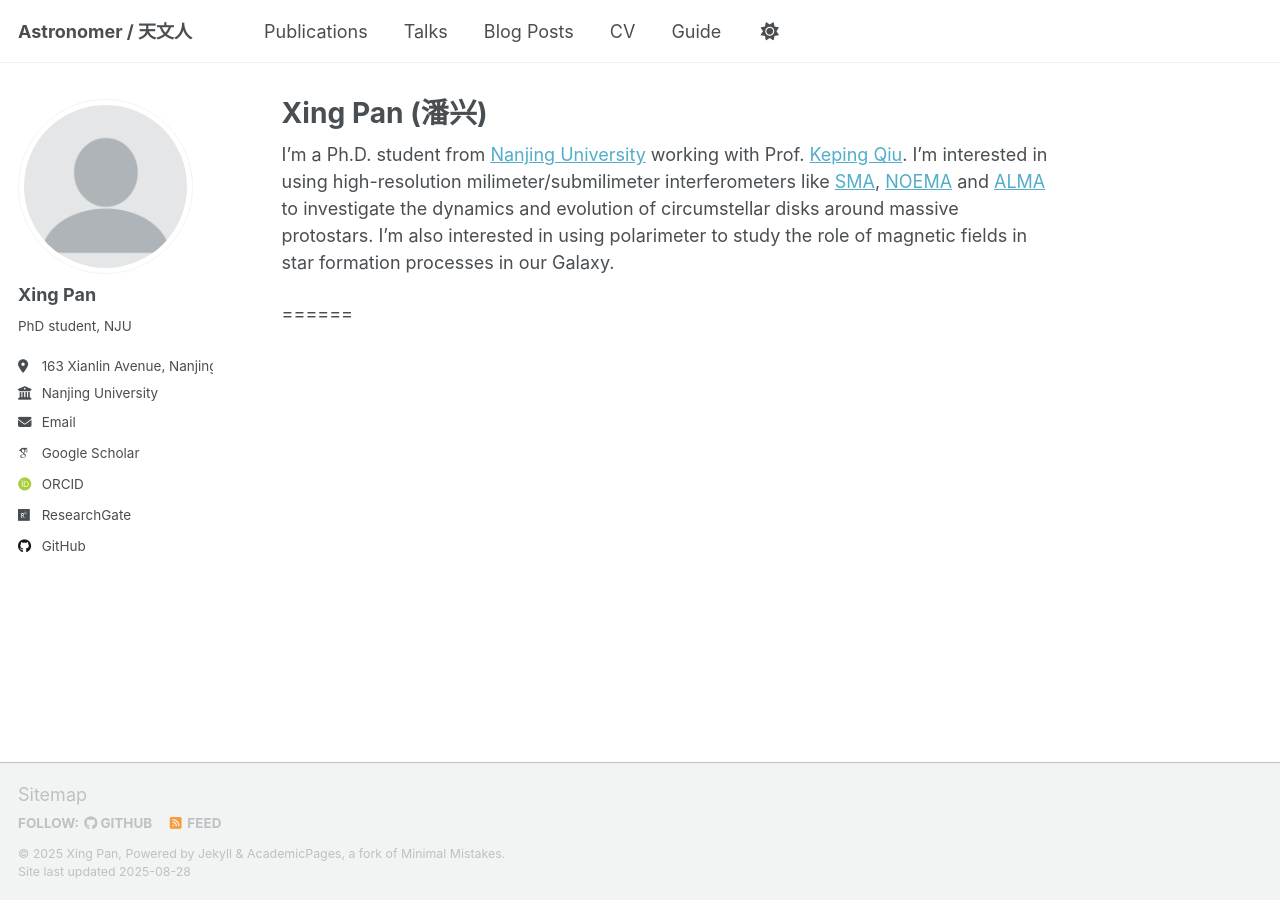
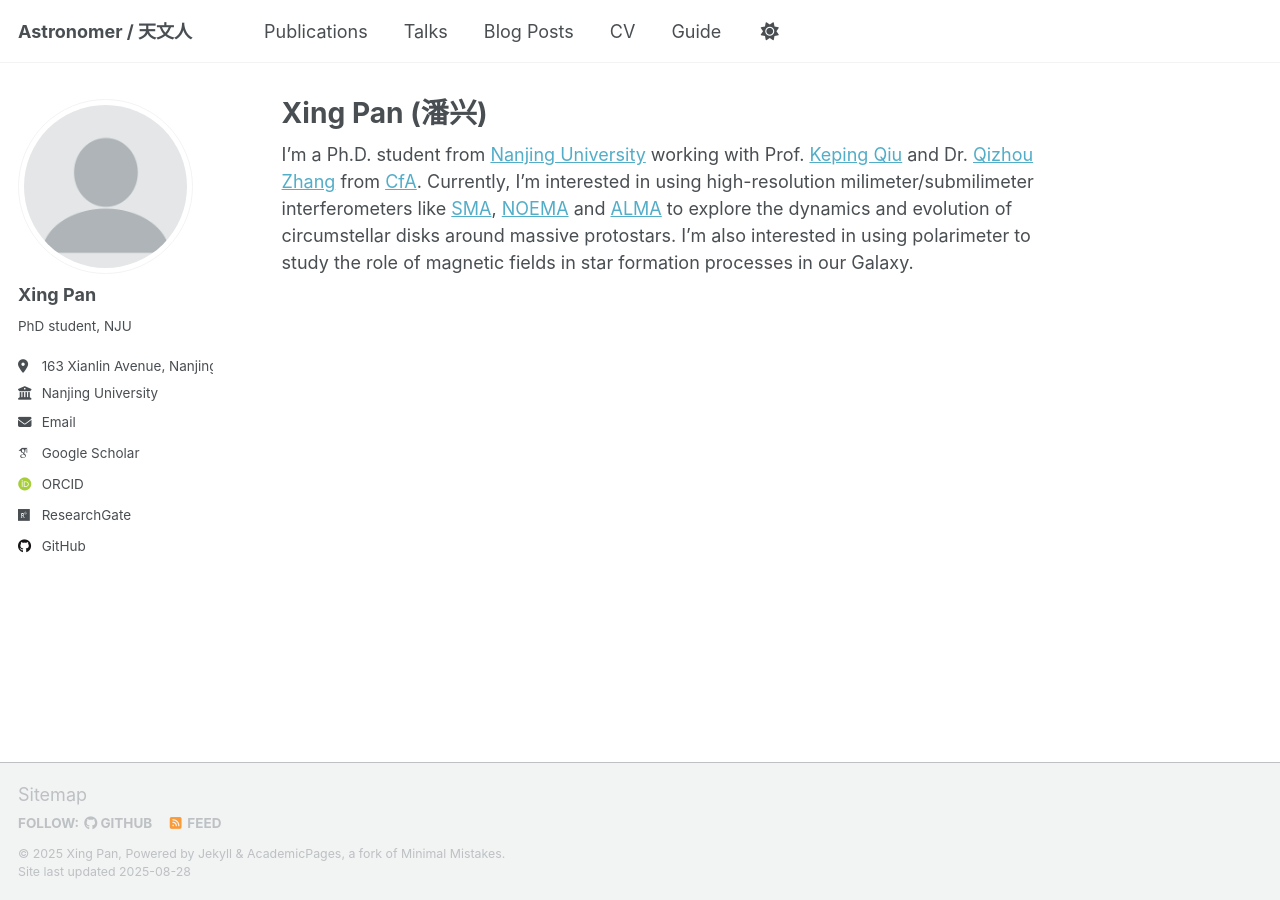
Before and after one commit to xingpan1017/xingpan1017.github.io, a Jekyll site: the page built from _pages/about.md, in a window 1280 px wide. Built offline with Jekyll 4.4.1, drawn with Linux system fonts in a browser that asks for light colours; some web fonts are replaced; a script that is not in the unit is left out.

Commit message:
Update about.md

```diff
--- a/_pages/about.md
+++ b/_pages/about.md
@@ -6,6 +6,4 @@ redirect_from:
   - /about/
   - /about.html
 ---
-I'm a Ph.D. student from [Nanjing University](https://www.nju.edu.cn/en/) working with Prof. [Keping Qiu](https://astronomy.nju.edu.cn/EN/People/Professor/20200707/i113710.html). I'm interested in using high-resolution milimeter/submilimeter interferometers like [SMA](https://lweb.cfa.harvard.edu/sma/), [NOEMA](https://iram-institute.org/science-portal/noema/) and [ALMA](https://almascience.nrao.edu/) to investigate the dynamics and evolution of circumstellar disks around massive protostars. I'm also interested in using polarimeter to study the role of magnetic fields in star formation processes in our Galaxy.
-
-======
+I'm a Ph.D. student from [Nanjing University](https://www.nju.edu.cn/en/) working with Prof. [Keping Qiu](https://astronomy.nju.edu.cn/EN/People/Professor/20200707/i113710.html) and Dr. [Qizhou Zhang](https://www.cfa.harvard.edu/people/qizhou-zhang) from [CfA](https://www.cfa.harvard.edu/). Currently, I'm interested in using high-resolution milimeter/submilimeter interferometers like [SMA](https://lweb.cfa.harvard.edu/sma/), [NOEMA](https://iram-institute.org/science-portal/noema/) and [ALMA](https://almascience.nrao.edu/) to explore the dynamics and evolution of circumstellar disks around massive protostars. I'm also interested in using polarimeter to study the role of magnetic fields in star formation processes in our Galaxy.
```
